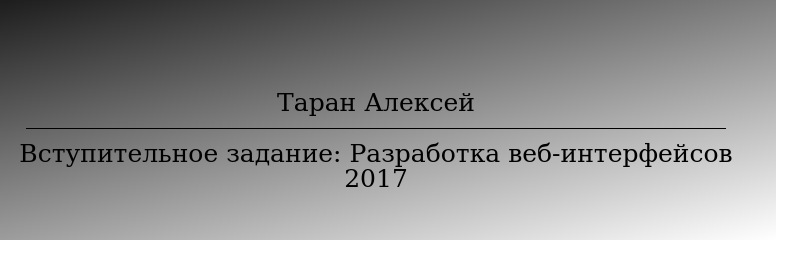
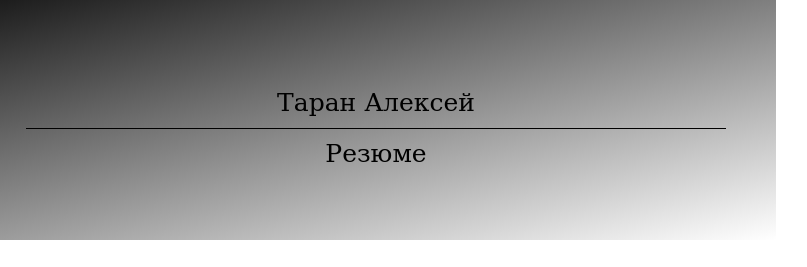
Before and after one commit to AlekseyTaranTaganrog/AlekseyTaranTaganrog.github.io, a plain HTML site: page index.html in a window 1280 px wide. Shown: the top 267 px of the page, 364-1171 px from the left. Drawn offline with Linux system fonts and the light colour scheme.

Commit message:
resume init

```diff
--- a/index.html
+++ b/index.html
@@ -10,7 +10,7 @@
     <div class="header">
         <img src="images/logo.png" width="200" height="200" align="left" alt="logotip Aleksey Taran" title="logotip Aleksey Taran">
         <div class="textheader">Таран Алексей
-            <hr>Вступительное задание: Разработка веб-интерфейсов 2017</div>
+            <hr>Резюме</div>
     </div>
     <div class="content-wrapper">
         <div class="sidebar">
```
